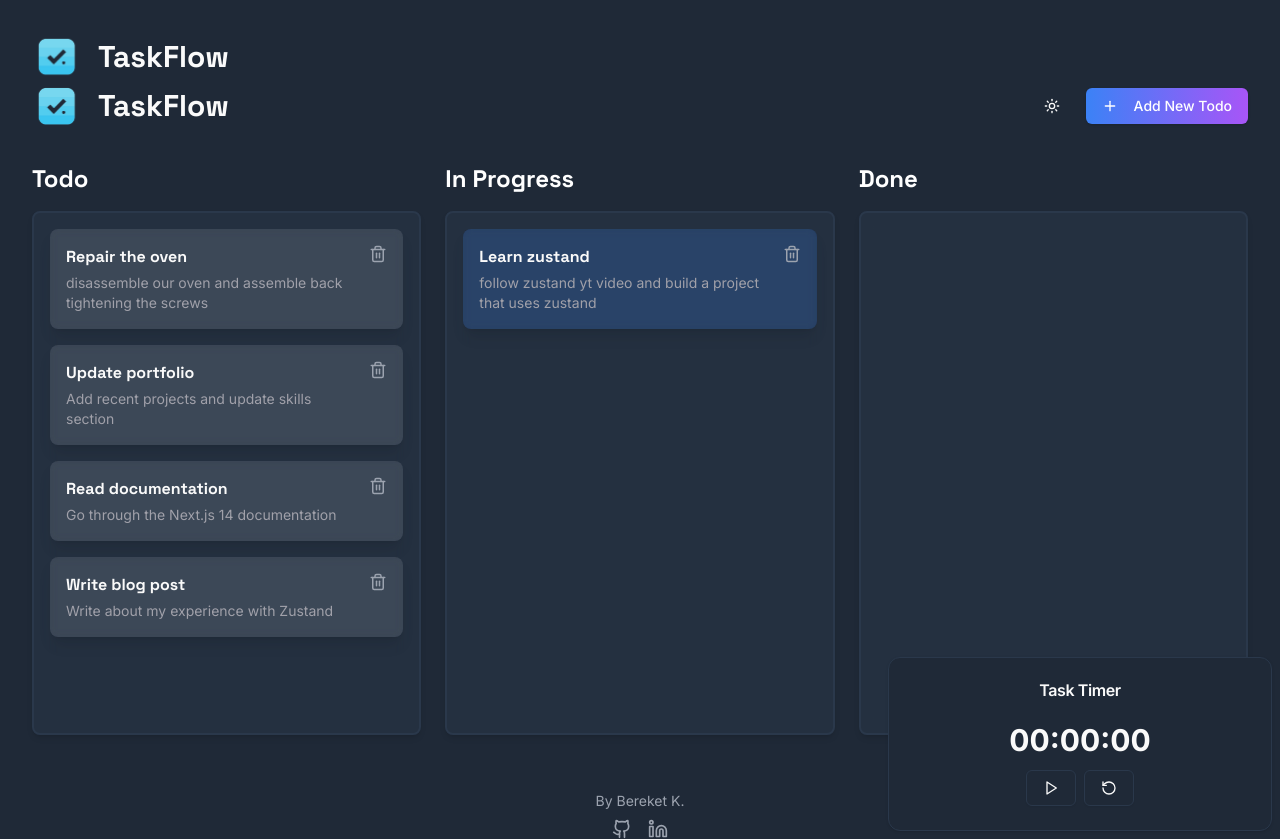
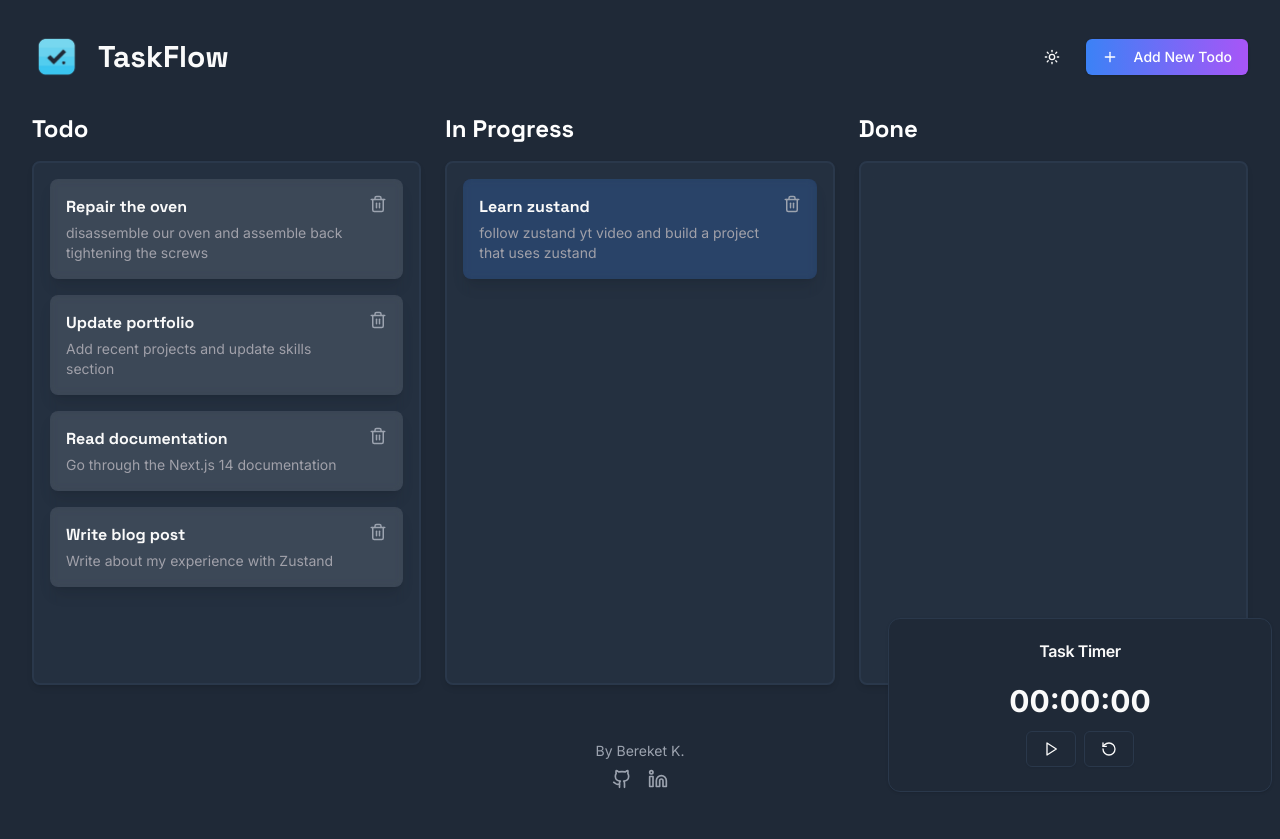
Before and after one commit to Bekione/task_vine, a Next.js app: page / in a window 1280 px wide. After the commit the page ends 800 px from the top, so only its background shows below. Built offline with nearby package versions, Linux system fonts and the light colour scheme.

Commit message:
Remove logo and header from Home component to streamline layout

```diff
--- a/app/page.tsx
+++ b/app/page.tsx
@@ -132,17 +132,6 @@ export default function Home() {
   return (
     <div className="min-h-screen bg-background transition-colors duration-300 relative">
       <main className="container mx-auto p-8 flex flex-col">
-        <div className="flex items-center gap-4">
-          <Image
-            src="/logo.png"
-            alt="Logo"
-            width={50}
-            height={50}
-            className="rounded-lg"
-          />
-          <h1 className="text-3xl font-space font-bold text-foreground">TaskFlow</h1>
-        </div>
-
         <Suspense fallback={<div>Loading...</div>}>
           <TodoContent />
         </Suspense>
```
